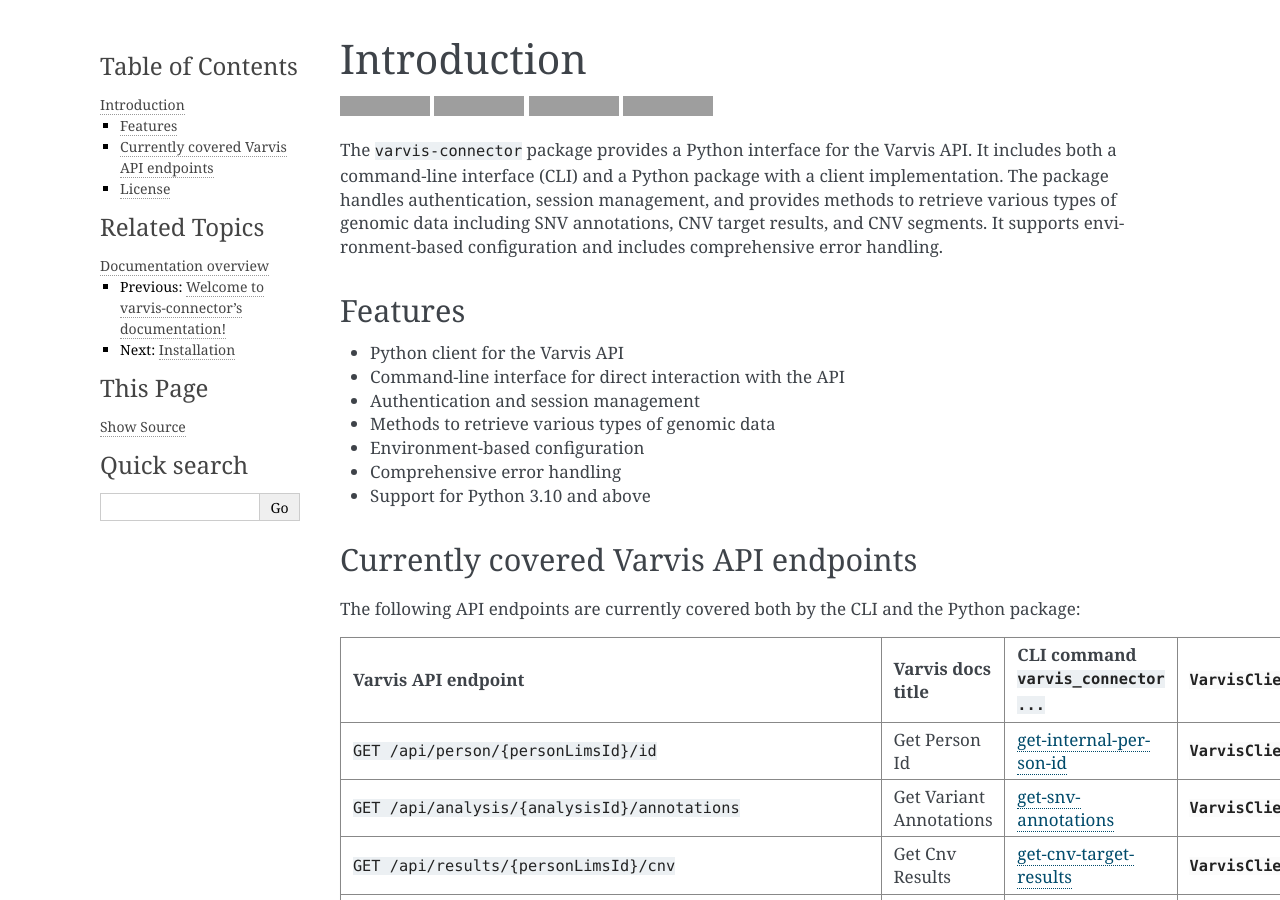
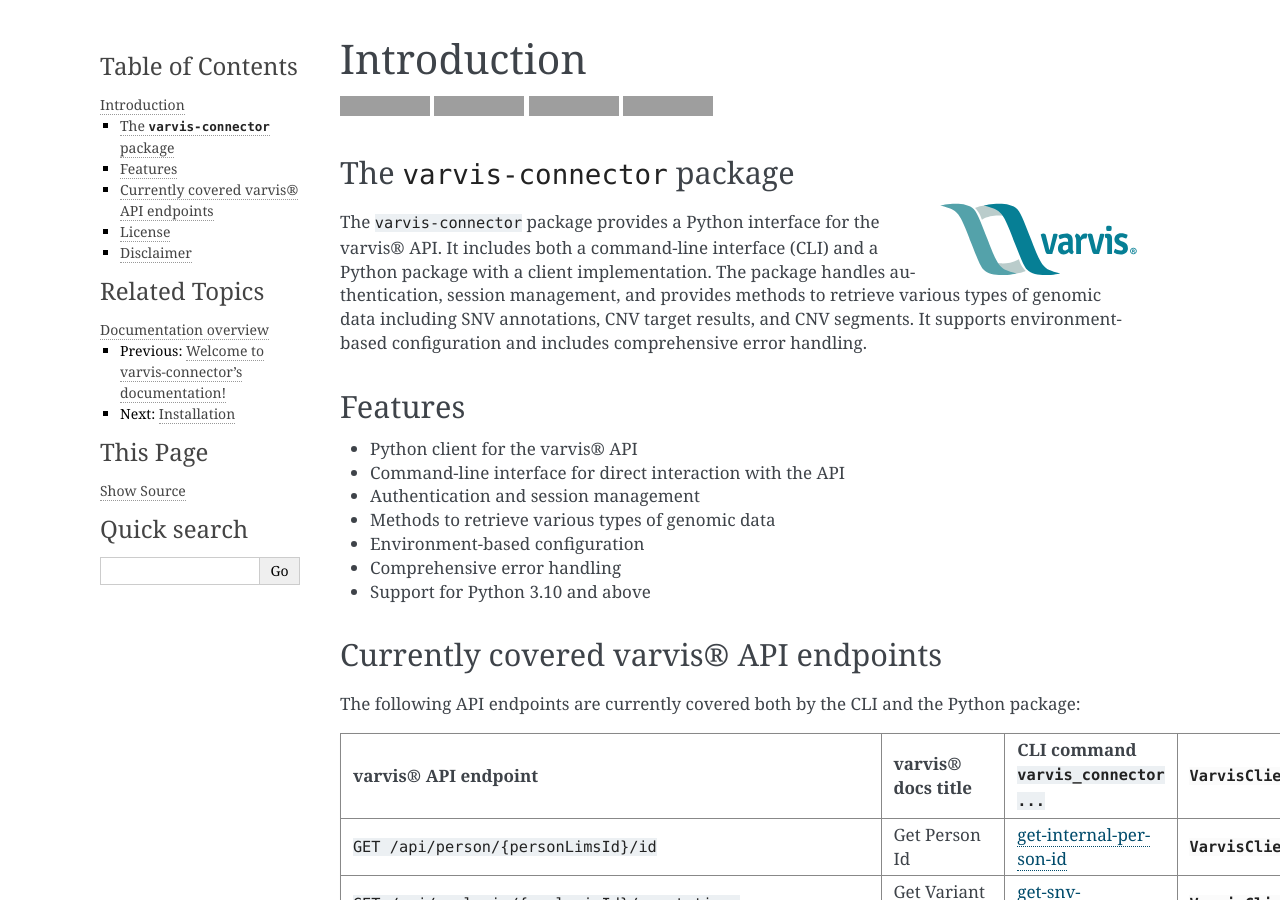
Before and after one commit to LaborBerlin/varvis-connector, a Sphinx documentation site: the page built from docs/source/introduction.rst, in a window 1280 px wide and 900 px high. Built offline with Sphinx 7.4.7, drawn with Linux system fonts in a browser that asks for light colours; some of the changed text lies outside the part shown; grey boxes are pictures that could not be loaded.

Commit message:
docs: add varvis logo and disclaimer

```diff
--- a/docs/source/introduction.rst
+++ b/docs/source/introduction.rst
@@ -14,12 +14,20 @@ Introduction
 .. image:: https://github.com/LaborBerlin/varvis-connector/raw/refs/heads/badges/pr/pr-latest.svg
    :alt: Test coverage
 
-The ``varvis-connector`` package provides a Python interface for the Varvis API. It includes both a command-line interface (CLI) and a Python package with a client implementation. The package handles authentication, session management, and provides methods to retrieve various types of genomic data including SNV annotations, CNV target results, and CNV segments. It supports environment-based configuration and includes comprehensive error handling.
+The ``varvis-connector`` package
+~~~~~~~~~~~~~~~~~~~~~~~~~~~~~~~~
+
+.. image:: _static/varvis_name.svg
+   :alt: varvis logo
+   :width: 25%
+   :align: right
+
+The ``varvis-connector`` package provides a Python interface for the varvis® API. It includes both a command-line interface (CLI) and a Python package with a client implementation. The package handles authentication, session management, and provides methods to retrieve various types of genomic data including SNV annotations, CNV target results, and CNV segments. It supports environment-based configuration and includes comprehensive error handling.
 
 Features
 ~~~~~~~~
 
-* Python client for the Varvis API
+* Python client for the varvis® API
 * Command-line interface for direct interaction with the API
 * Authentication and session management
 * Methods to retrieve various types of genomic data
@@ -27,8 +35,8 @@ Features
 * Comprehensive error handling
 * Support for Python 3.10 and above
 
-Currently covered Varvis API endpoints
-~~~~~~~~~~~~~~~~~~~~~~~~~~~~~~~~~~~~~~
+Currently covered varvis® API endpoints
+~~~~~~~~~~~~~~~~~~~~~~~~~~~~~~~~~~~~~~~
 
 The following API endpoints are currently covered both by the CLI and the Python package:
 
@@ -36,8 +44,8 @@ The following API endpoints are currently covered both by the CLI and the Python
    :widths: 30 20 30 20
    :header-rows: 1
 
-   * - Varvis API endpoint
-     - Varvis docs title
+   * - varvis® API endpoint
+     - varvis® docs title
      - CLI command ``varvis_connector ...``
      - :any:`VarvisClient` method
    * - ``GET /api/person/{personLimsId}/id``
@@ -117,3 +125,10 @@ License
 ~~~~~~~
 
 This project is licensed under the GNU General Public License v3.0 (GPLv3). See the LICENSE file for details.
+
+Disclaimer
+~~~~~~~~~~
+
+The varvis® logo is a registered trademark of Limbus Medical Technologies GmbH and is used in this project with
+permission. This project is independent and is not affiliated with, endorsed by, or officially supported by Limbus
+Medical Technologies GmbH.
```
Also changed, not shown: README.md (+12 -2 lines), docs/source/_static/varvis_name.svg (added).
